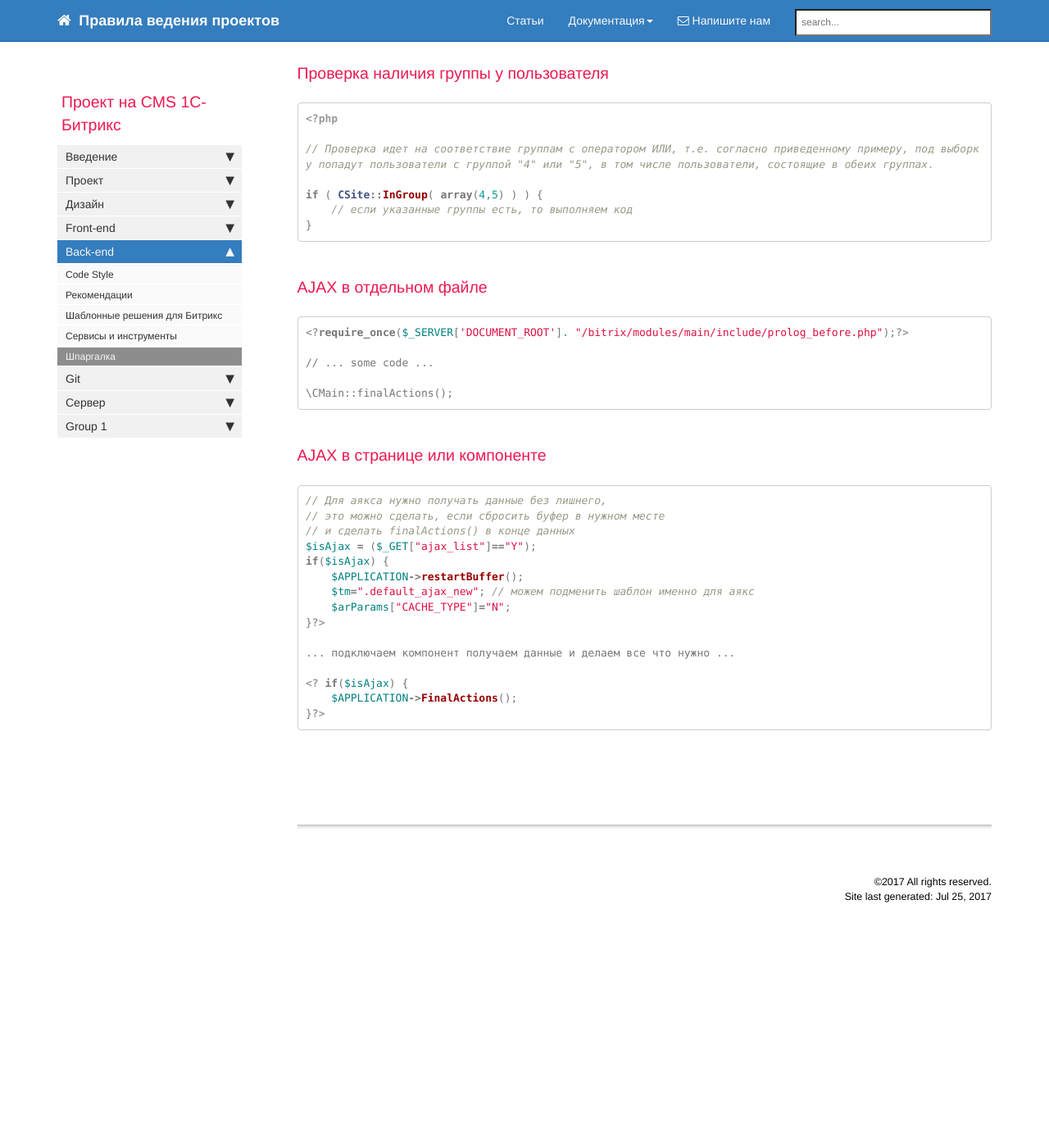
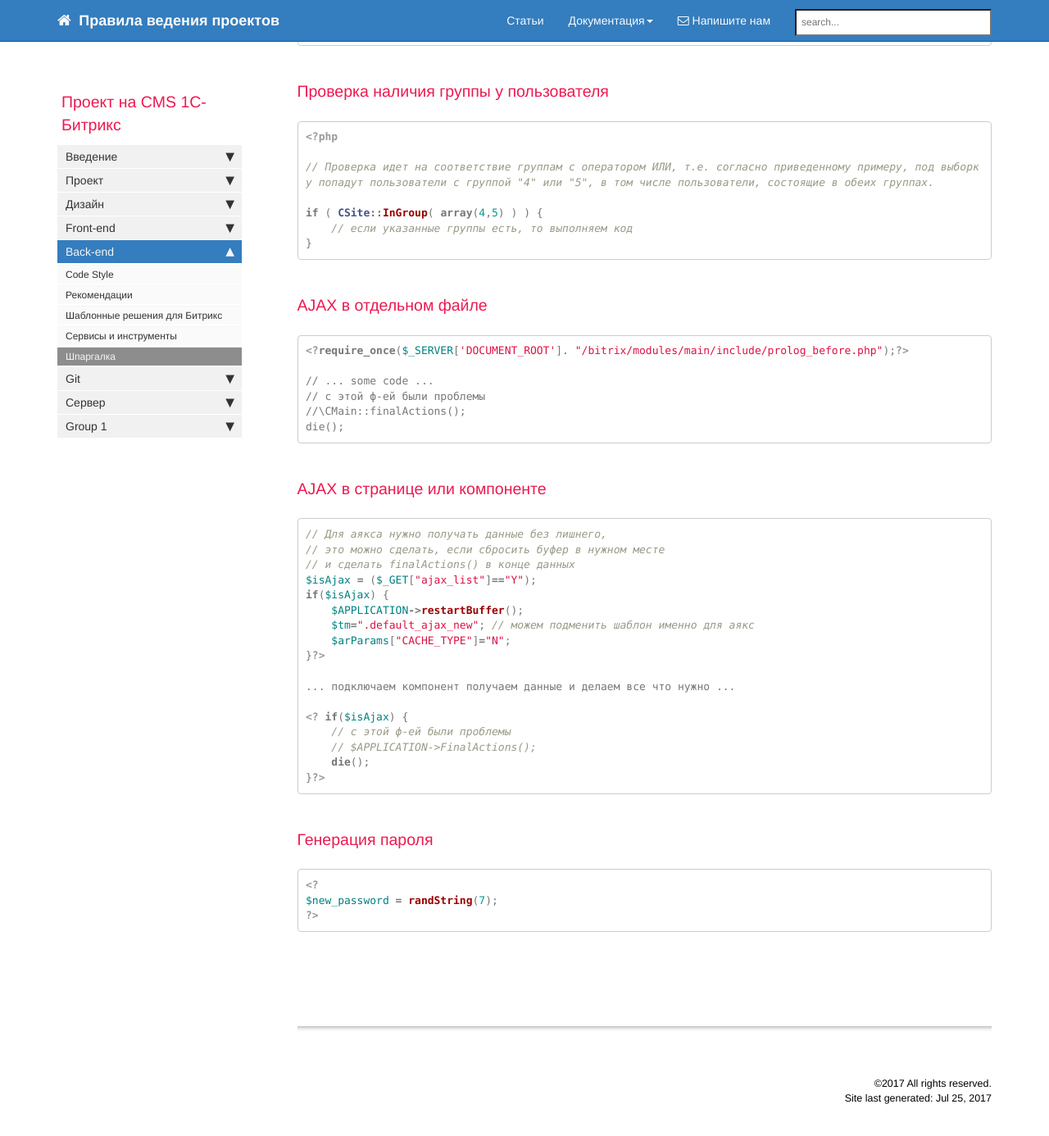
Before and after one commit to gdecider/gdecider.github.io, a Jekyll site: the page built from pages/bx/bx_back-shpora.md, in a window 1280 px wide and 1400 px high, scrolled down 5407 px. Shown: the top 1386 px of the window at 82% size. Built offline with Jekyll 4.4.1, drawn with Linux system fonts in a browser that asks for light colours; nearby versions of some CDN libraries; comment, search, counter and statistics services are not loaded; before the commit the page ends 6561 px from its top, so only the background shows below that.

Commit message:
Update bx_back-shpora.md

````diff
--- a/pages/bx/bx_back-shpora.md
+++ b/pages/bx/bx_back-shpora.md
@@ -259,8 +259,9 @@ if ( CSite::InGroup( array(4,5) ) ) {
 <?require_once($_SERVER['DOCUMENT_ROOT']. "/bitrix/modules/main/include/prolog_before.php");?>
 
 // ... some code ...
-
-\CMain::finalActions();
+// с этой ф-ей были проблемы
+//\CMain::finalActions();
+die();
 ```
 
 ### AJAX в странице или компоненте
@@ -279,6 +280,16 @@ if($isAjax) {
 ... подключаем компонент получаем данные и делаем все что нужно ...
 
 <? if($isAjax) {
-    $APPLICATION->FinalActions();
+    // с этой ф-ей были проблемы
+    // $APPLICATION->FinalActions();
+    die();
 }?>
 ```
+
+### Генерация пароля
+
+```php
+<?
+$new_password = randString(7);
+?>
+```
````
